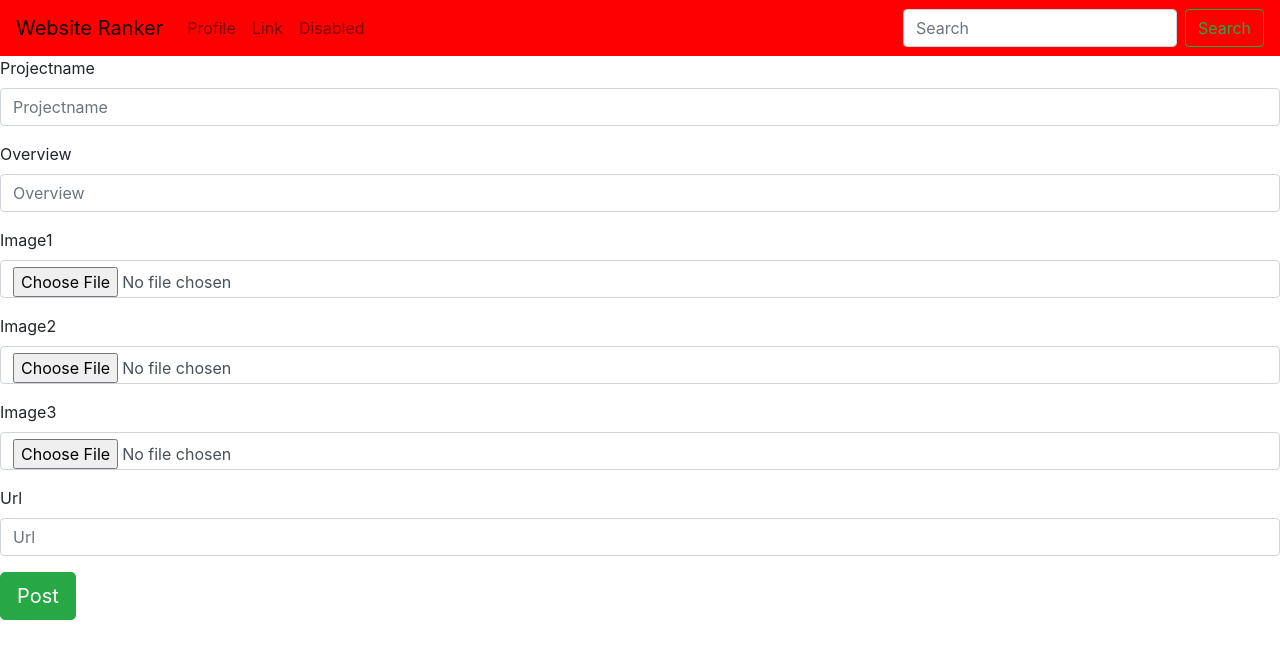
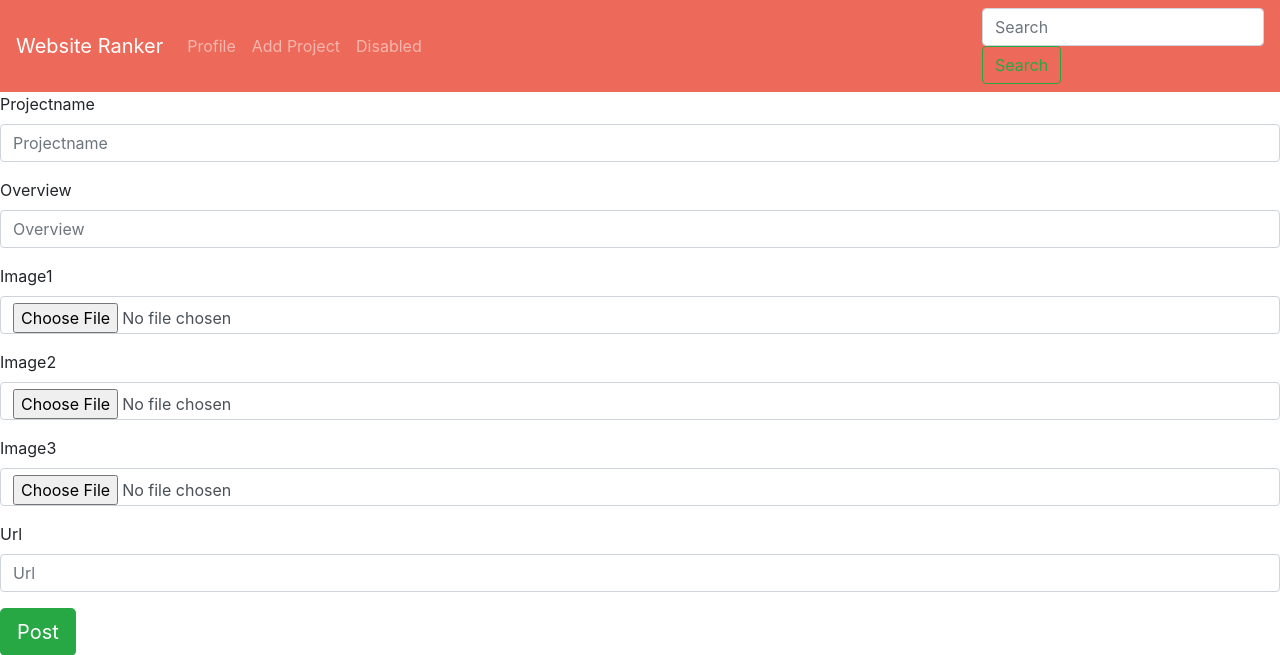
Before and after one commit to Ras-Kwesi/ranker, a Django app: page /new_post/ in a window 1280 px wide. Shown: the top 655 px of the page. Run offline with Django 3.2, Linux system fonts and the light colour scheme; the visitor is signed in with stand-in values (Sample User, id 1); some libraries are stand-ins or nearby versions.

Commit message:
view stuff on project template

```diff
--- a/award/forms.py
+++ b/award/forms.py
@@ -6,7 +6,7 @@ from .models import *
 class NewProject(forms.ModelForm):
     class Meta:
         model = Project
-        exclude = ['likes', 'profile']
+        exclude = ['likes', 'profile',]
 
 
 class EditProfile(forms.ModelForm):
--- a/award/templates/index.html
+++ b/award/templates/index.html
@@ -6,10 +6,10 @@
 <div class="col-md-5">
     <div class="card border-danger mb-3">
         <div class="card-header bg-transparent border-danger">{{project.projectname}}</div>
-        <img class="card-img-top" id="projectimage" src="{{project.image1.url}}">
+        <a href="/project/{{project.id}}"><img class="card-img-top" id="projectimage" src="{{project.image1.url}}" alt="image couldnt load"></a>
         <div class="card-body text-success">
             <h1 class="card-title">By {{project.profile.username}}</h1>
-            <p class="card-text">{{project.overview | 20}}</p>
+            <p class="card-text">{{project.overview|truncatechars:50}}</p>
             <button class="card-footer bg-transparent border-danger">Visit this page</button>
         </div>
     </div>
--- a/award/templates/navbar.html
+++ b/award/templates/navbar.html
@@ -1,4 +1,4 @@
-<nav class="navbar navbar-expand-lg navbar-light" style="background-color: #ff0000;">
+<nav class="navbar navbar-expand-lg navbar-dark" style="background-color: #ED6A5A;">
   <a class="navbar-brand" href="/">Website Ranker</a>
   <button class="navbar-toggler" type="button" data-toggle="collapse" data-target="#navbarSupportedContent" aria-controls="navbarSupportedContent" aria-expanded="false" aria-label="Toggle navigation">
     <span class="navbar-toggler-icon"></span>
@@ -10,13 +10,13 @@
         <a class="nav-link" href="/profile">Profile<span class="sr-only">(current)</span></a>
       </li>
       <li class="nav-item">
-        <a class="nav-link" href="#">Link</a>
+        <a class="nav-link" href="/new_post">Add Project</a>
       </li>
       <li class="nav-item">
         <a class="nav-link" href="#">Disabled</a>
       </li>
     </ul>
-    <form class="form-inline my-2 my-lg-0" action="{% url 'search' %}">
+    <form class="search-section" action="{% url 'search' %}">
       <input class="form-control mr-sm-2" type="search" placeholder="Search" aria-label="Search">
       <button class="btn btn-outline-success my-2 my-sm-0" type="submit">Search</button>
     </form>
--- a/award/urls.py
+++ b/award/urls.py
@@ -6,11 +6,14 @@ from django.conf.urls.static import static
 
 urlpatterns = [
     url('^$',views.index,name='index'),
-    # url('^review/(\d+)',views.review, name='stalk'),
-    url('^search/', views.search, name='explore'),
+    # url('^review/(\d+)',views.review, name='review'),
+    url('^search/', views.search, name='search'),
     url('profile/$', views.profile, name='profile'),
     url('^new_post/', views.new_post, name='new_post'),
     url('update/$', views.update, name='update'),
-    url('project/(\d+)',views.project, name='project')
+    url('project/(\d+)',views.project, name='project'),
 
 ]
+
+if settings.DEBUG:
+    urlpatterns+= static(settings.MEDIA_URL, document_root = settings.MEDIA_ROOT)
--- a/award/views.py
+++ b/award/views.py
@@ -83,7 +83,7 @@ def project(request,id):
         voting_form = NewVote(request.POST)
         if voting_form.is_valid():
             vote = voting_form.save(commit=False)
-            vote.profile = current_user
+            vote.voter = current_user
             vote.save()
         return redirect('project')
     else:
```
Also changed, not shown: award/templates/single_project.html (+11 -3 lines), ranker/settings.py (+8 -1 lines), media/picture/Screenshot_from_2018-10-12_17-03-54.png (added), media/picture/Screenshot_from_2018-10-12_17-04-09.png (added), media/picture/Screenshot_from_2018-10-12_17-05-21.png (added), media/picture/home.png (added), media/picture/new.png (added), media/picture/prof.png (added), picture/Screenshot_from_2018-10-12_17-03-54.png (added), picture/Screenshot_from_2018-10-12_17-03-54_7dRg2WK.png (added), picture/Screenshot_from_2018-10-12_17-04-09.png (added), picture/Screenshot_from_2018-10-12_17-04-09_rm0hScN.png (added), picture/Screenshot_from_2018-10-12_17-05-21.png (added), picture/Screenshot_from_2018-10-12_17-05-21_nZZFbOR.png (added).
